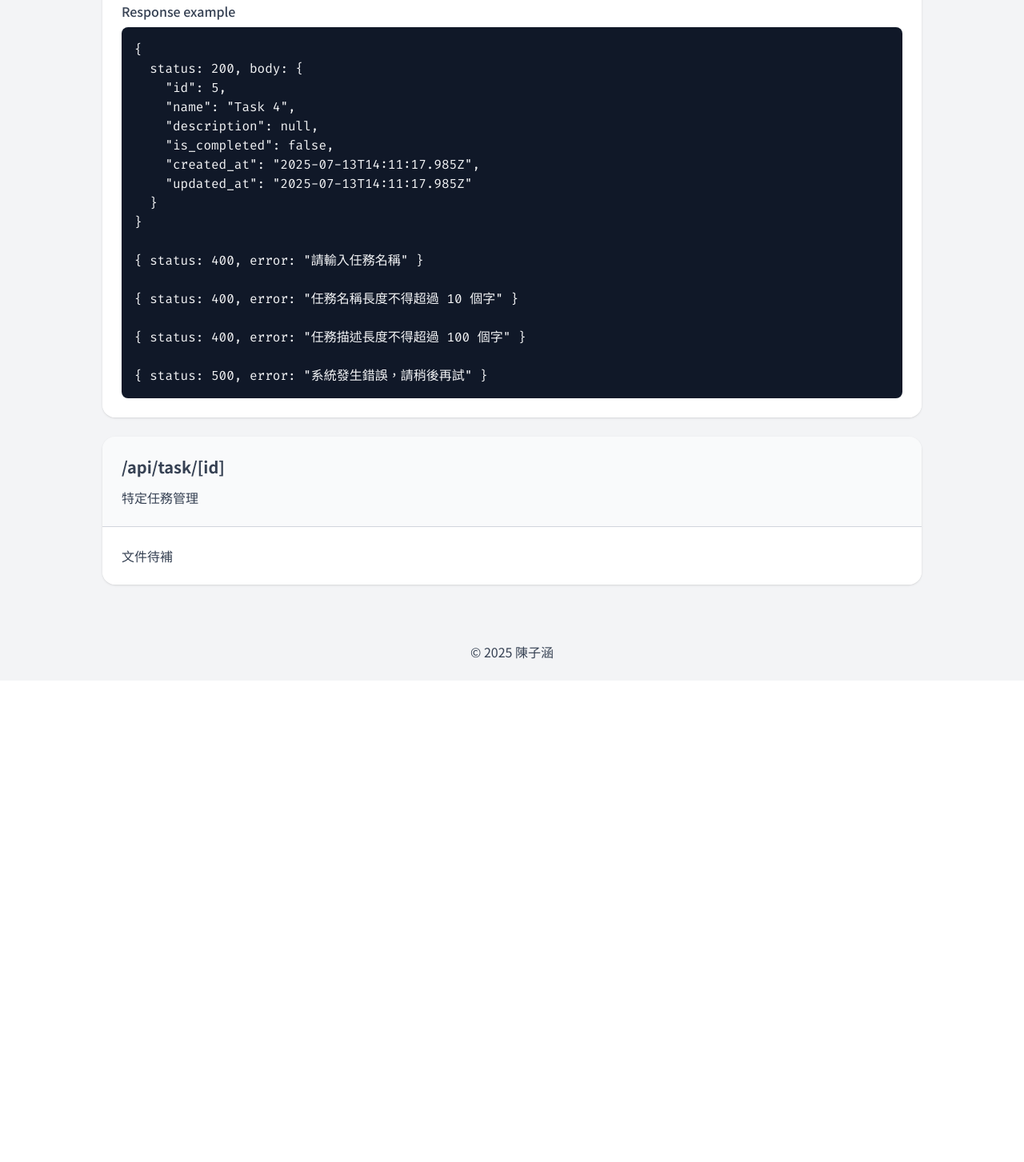
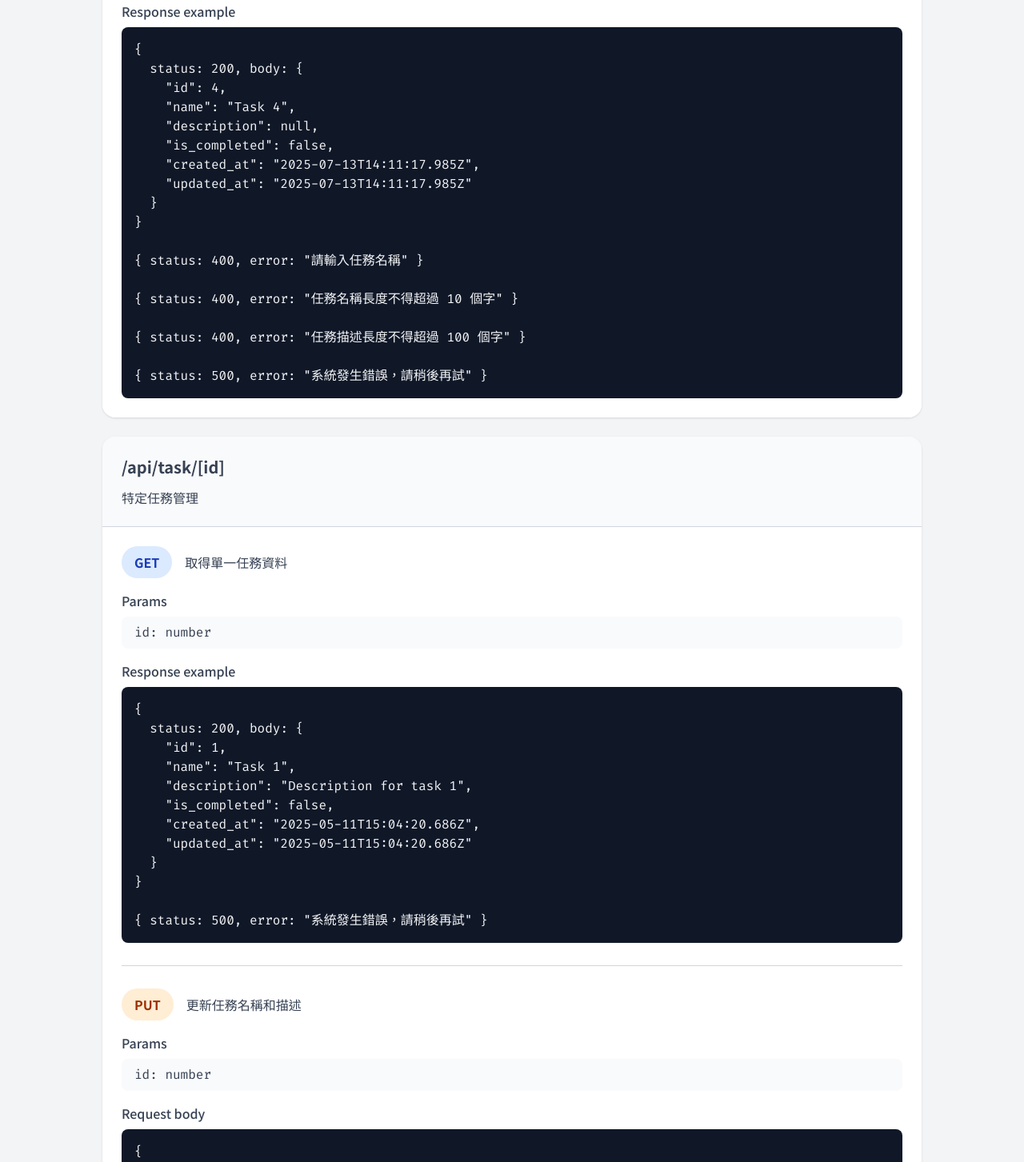
Before and after one commit to TzuHanChen/todo-list, a Next.js app: page /api-doc in a window 1280 px wide. Shown: the part 1330-2783 px from the top of the page at 80% size. Before the commit the page ends 2181 px from the top, so only its background shows below. Built offline with nearby package versions, Linux system fonts and the light colour scheme.

Commit message:
doc: 完成 API 文件

```diff
--- a/app/api-doc/page.tsx
+++ b/app/api-doc/page.tsx
@@ -54,8 +54,20 @@ function SearchParams({ searchParams }: { searchParams?: string[] }) {
 			<p className="mb-2 font-medium">SearchParams</p>
 			<pre className="overflow-x-auto rounded-lg bg-gray-50 py-2 px-4">
 				{searchParams
-					? searchParams.map((params, index) => <p key={index}>{params}</p>)
+					? searchParams.map((searchParam, index) => <p key={index}>{searchParam}</p>)
 					: 'No searchParams'}</pre>
+		</div>
+	)
+}
+
+function Params({ params }: { params?: string[] }) {
+	return (
+		<div>
+			<p className="mb-2 font-medium">Params</p>
+			<pre className="overflow-x-auto rounded-lg bg-gray-50 py-2 px-4">
+				{params
+					? params.map((param, index) => <p key={index}>{param}</p>)
+					: 'No Params'}</pre>
 		</div>
 	)
 }
@@ -106,7 +118,8 @@ export default function APIdocument() {
 					'sortBy: "created_at" | "updated_at"',
 					'sortOrder: "ASC" | "DESC"',
 					'page: number']} />
-				<ResponseExample responseExample={`{
+				<ResponseExample responseExample={
+`{
   status: 200, body: [
     {
       "id": 1,
@@ -117,19 +130,21 @@ export default function APIdocument() {
       "updated_at": "2025-05-11T15:04:20.686Z"
     },
   ]
-},
+}
 
 { status: 500, error: "系統發生錯誤，請稍後再試" }`} />
 				<Line />
 
 				<Method method={"POST"} description="新增任務" />
-				<RequestBody requestBody={`{
+				<RequestBody requestBody={
+`{
   "name": '任務名稱',
   "description": '任務描述',
 }`} />
-				<ResponseExample responseExample={`{
+				<ResponseExample responseExample={
+`{
   status: 200, body: {
-    "id": 5,
+    "id": 4,
     "name": "Task 4",
     "description": null,
     "is_completed": false,
@@ -148,7 +163,80 @@ export default function APIdocument() {
 			</Route>
 
 			<Route path="/task/[id]" description="特定任務管理">
-				文件待補
+				<Method method="GET" description="取得單一任務資料" />
+				<Params params={['id: number']} />
+				<ResponseExample responseExample={
+`{
+  status: 200, body: {
+    "id": 1,
+    "name": "Task 1",
+    "description": "Description for task 1",
+    "is_completed": false,
+    "created_at": "2025-05-11T15:04:20.686Z",
+    "updated_at": "2025-05-11T15:04:20.686Z"
+  }
+}
+
+{ status: 500, error: "系統發生錯誤，請稍後再試" }`} />
+				<Line />
+
+				<Method method="PUT" description="更新任務名稱和描述" />
+				<Params params={['id: number']} />
+				<RequestBody requestBody={
+`{
+  "name": '任務名稱',
+  "description": '任務描述',
+}`} />
+				<ResponseExample responseExample={
+`{
+  status: 200, body: {
+    id: 4,
+    name: 'Task 4',
+    description: 'Description for task 4',
+    is_completed: false,
+    created_at: 2025-07-14T15:25:19.282Z,
+    updated_at: 2025-07-14T15:26:01.017Z
+  }
+}
+
+{ status: 400, error: "請輸入任務名稱" }
+
+{ status: 400, error: "任務名稱長度不得超過 10 個字" }
+
+{ status: 400, error: "任務描述長度不得超過 100 個字" }
+
+{ status: 404, error: "任務不存在" }
+
+{ status: 500, error: "系統發生錯誤，請稍後再試" }`} />
+				<Line />
+
+				<Method method="PATCH" description="更新任務完成與否" />
+				<Params params={['id: number']} />
+				<ResponseExample responseExample={
+`{
+  status: 200, body: {
+    id: 4,
+    name: 'Task 4',
+    description: 'Description for task 4',
+    is_completed: true,
+    created_at: 2025-07-14T15:25:19.282Z,
+    updated_at: 2025-07-14T15:26:01.017Z
+  }
+}
+
+{ status: 404, error: "任務不存在" }
+
+{ status: 500, error: "系統發生錯誤，請稍後再試" }`} />
+				<Line />
+
+				<Method method="DELETE" description="刪除任務" />
+				<Params params={['id: number']} />
+				<ResponseExample responseExample={
+`{ status: 204, body: null }
+
+{ status: 404, error: "任務不存在" }
+
+{ status: 500, error: "系統發生錯誤，請稍後再試" }`} />
 			</Route>
 		</main>
 	)
--- a/app/api/task/[id]/route.ts
+++ b/app/api/task/[id]/route.ts
@@ -38,11 +38,11 @@ export async function PUT(request: NextRequest,
     }
 
     if (name.length > 10) {
-      return NextResponse.json({ error: "任務名稱長度不得超過10個字" }, { status: 400 })
+      return NextResponse.json({ error: "任務名稱長度不得超過 10 個字" }, { status: 400 })
     }
 
     if (description && description.length > 100) {
-      return NextResponse.json({ error: "任務描述長度不得超過100個字" }, { status: 400 })
+      return NextResponse.json({ error: "任務描述長度不得超過 100 個字" }, { status: 400 })
     }
 
     const existingTask = await getTaskById(id)
```
